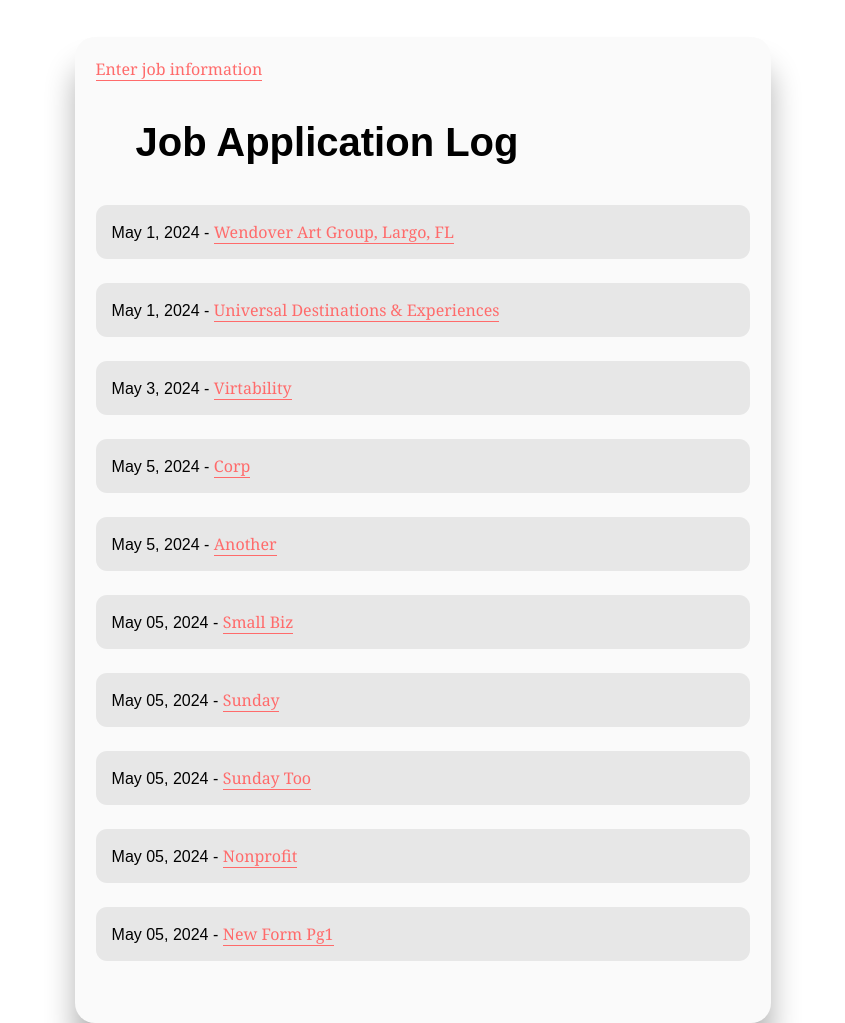
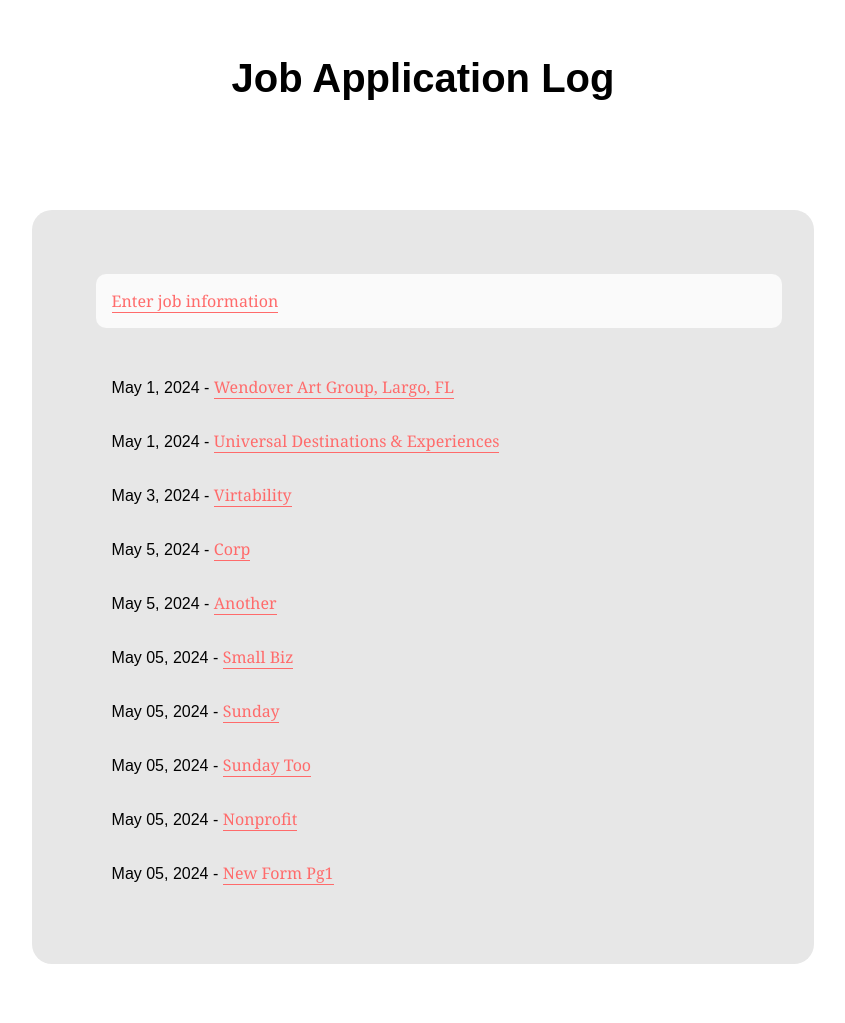
Before and after one commit to FrankDraws/py_job-log, a Flask app: page / in a window 1280 px wide. Shown: the whole page, without its empty margins (217-1062 px from the left). After the commit the page ends 964 px from the top, so only its background shows below. Run offline with Flask 3, Linux system fonts and the light colour scheme.

Commit message:
More major edits to design. More consistency.

```diff
--- a/static/style.css
+++ b/static/style.css
@@ -16,7 +16,11 @@
     background-color: #fff;
     font-family: Arial, "Helvetica Neue", Helvetica, sans-serif;
 }
-
+#indexPg {
+    display: grid;
+        align-content: start;
+        row-gap: 3em;
+}
 #formPg, #detailsPg {
     /* background-color: gainsboro; */
     display: grid;
@@ -49,14 +53,15 @@
     display: grid;
     place-items: center;
 }
+#indexPg>.wrapper {
+    box-shadow: none;
+    padding: 4em;
+    background-color: #e7e7e7;
+}
 /*
     Titles
 */
-#formPg h1 {
-    /* outline: 1px solid red; */
-    margin: 3em 0 0;
 
-}
 h1 {
     font-family: Arial, "Helvetica Neue", Helvetica, sans-serif;
     margin: 1em;
@@ -70,12 +75,19 @@
     padding: 0;
 }
 li {
-    background: #e7e7e7;
+    /* background: #e7e7e7; */
     padding: 1em;
     border-radius: 0.7em;
     cursor: pointer;
-    margin: 0 0 1.5em 0;
+    /* margin: 0 0 1.5em 0; */
     list-style: none;
+}
+#linkToForm {
+    padding: 1em;
+    background-color: #fafafa;
+    margin: 0 0 2em 0;
+    display: block;
+    border-radius: 10px;
 }
 a,
 a:visited {
--- a/templates/index.html
+++ b/templates/index.html
@@ -17,11 +17,10 @@
 
 </style>
 </head>
-<body>
+<body id="indexPg">
+    <h1>Job Application Log</h1>
     <section class="wrapper">
-        <a href="{{ url_for('form')}}">Enter job information</a>
-        <h1>Job Application Log</h1>
-
+        <div id="linkToForm"><a href="{{ url_for('form')}}">Enter job information</a></div>
         <ul>
             {% for job in job_data %}
             <li><span class="job-date">{{ job['date'] }} -</span> <a
```
